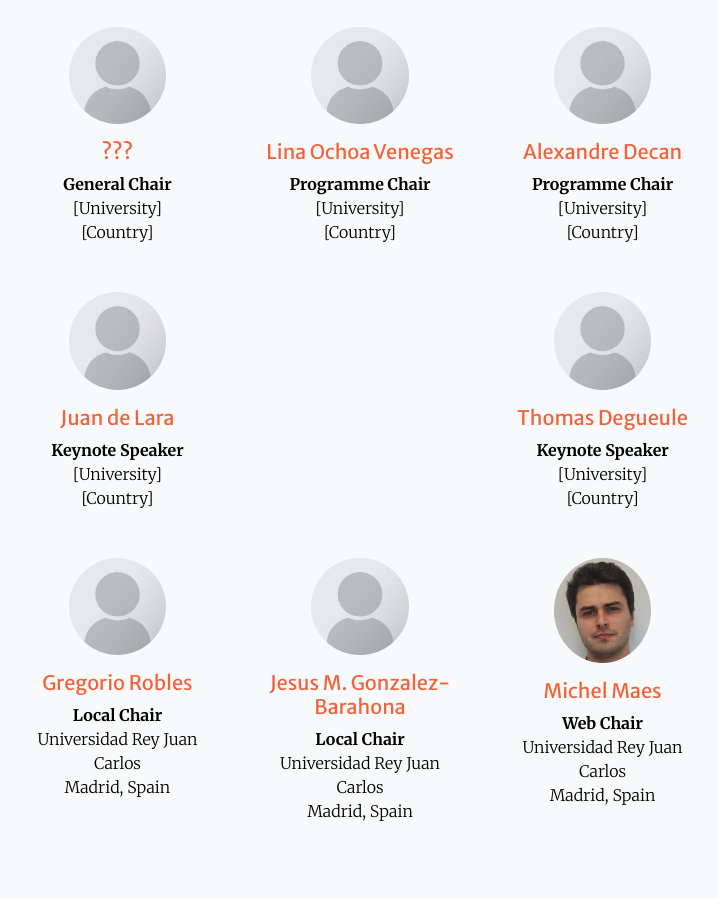
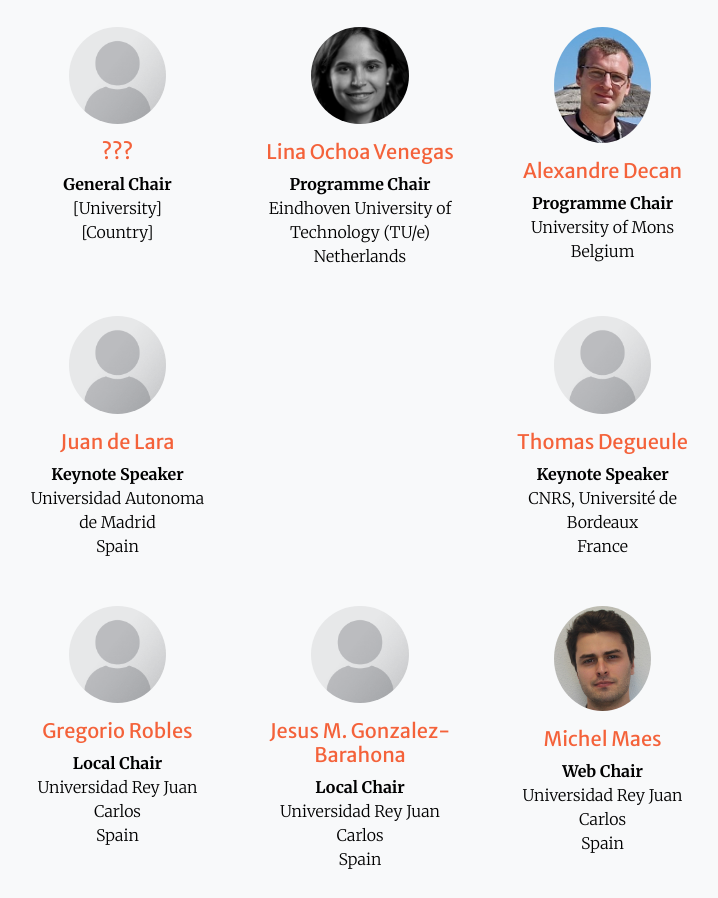
Before and after one commit to benevol/2026, a plain HTML site: page index.html in a window 1280 px wide. Shown: the part 1264-2162 px from the top of the page, without its empty margins (280-998 px from the left). Drawn offline with Linux system fonts and the light colour scheme; a script that the page names is missing.

Commit message:
Add new profile images for Lina Ochoa Venegas and Alexandre Decan, and update their details in index.html

```diff
--- a/index.html
+++ b/index.html
@@ -147,28 +147,28 @@
           </a>
         </div>
         <div class="card">
-          <a href="https://example.com">
-            <img class="pic" src="img/user_placeholder.png" alt="Lina Ochoa Venegas Picture">
+          <a href="https://lmove.github.io/">
+            <img class="pic" src="img/lina.jpeg" alt="Lina Ochoa Venegas Picture">
           </a>
           <a href="https://example.com">
             <h5>Lina Ochoa Venegas</h5>
             <p class="person">
               <b>Programme Chair</b><br>
-              [University]<br>
-              [Country]
+              Eindhoven University of Technology (TU/e)<br>
+              Netherlands
             </p>
           </a>
         </div>
         <div class="card">
-          <a href="https://example.com">
-            <img class="pic" src="img/user_placeholder.png" alt="Alexandre Decan Picture">
+          <a href="https://decan.lexpage.net">
+            <img class="pic" src="img/alexandre.jpeg" alt="Alexandre Decan Picture">
           </a>
           <a href="https://example.com">
             <h5>Alexandre Decan</h5>
             <p class="person">
               <b>Programme Chair</b><br>
-              [University]<br>
-              [Country]
+               University of Mons<br>
+               Belgium
             </p>
           </a>
         </div>
@@ -182,8 +182,8 @@
             <h5>Juan de Lara</h5>
             <p class="person">
               <b>Keynote Speaker</b><br>
-              [University]<br>
-              [Country]
+              Universidad Autonoma de Madrid<br>
+              Spain
             </p>
           </a>
         </div>
@@ -195,8 +195,8 @@
             <h5>Thomas Degueule</h5>
             <p class="person">
               <b>Keynote Speaker</b><br>
-              [University]<br>
-              [Country]
+              CNRS, Université de Bordeaux<br>
+              France
             </p>
           </a>
         </div>
@@ -211,7 +211,7 @@
             <p class="person">
               <b>Local Chair</b><br>
               Universidad Rey Juan Carlos<br>
-              Madrid, Spain
+              Spain
             </p>
           </a>
         </div>
@@ -224,7 +224,7 @@
             <p class="person">
               <b>Local Chair</b><br>
               Universidad Rey Juan Carlos<br>
-              Madrid, Spain
+              Spain
             </p>
           </a>
         </div>
@@ -237,7 +237,7 @@
             <p class="person">
               <b>Web Chair</b><br>
               Universidad Rey Juan Carlos<br>
-              Madrid, Spain
+              Spain
             </p>
           </a>
         </div>
```
Also changed, not shown: img/alexandre.jpeg (added), img/lina.jpeg (added).
